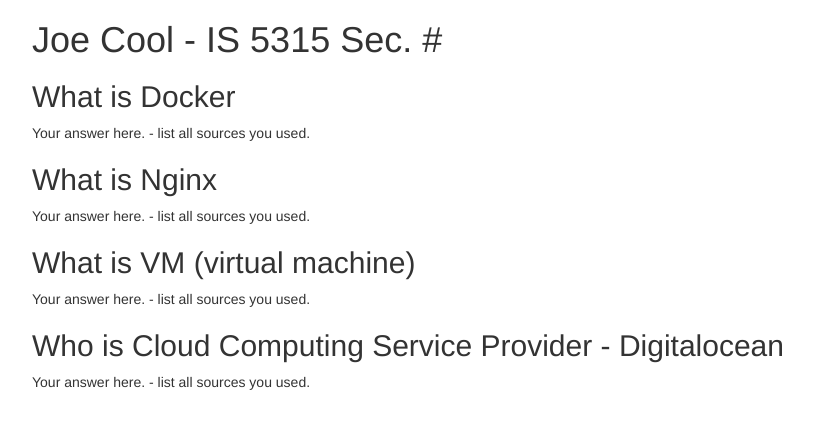
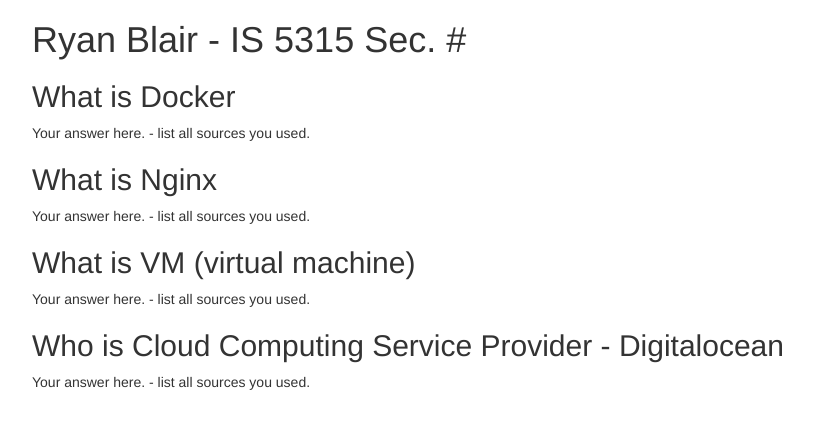
Before and after one commit to blairr1/5315, a plain HTML site: page index.html in a window 1280 px wide. Shown: the whole page, without its empty margins (38-851 px from the left). Drawn offline with nearby package versions, Linux system fonts and the light colour scheme.

Commit message:
Test Update

```diff
--- a/index.html
+++ b/index.html
@@ -5,7 +5,7 @@
   </head>
   <body>
     <div class="container">
-      <h1>Joe Cool - IS 5315 Sec. #</h1>
+      <h1>Ryan Blair - IS 5315 Sec. #</h1>
       <h2>What is Docker</h2>
       <p>Your answer here. - list all sources you used.</p>
       <h2>What is Nginx</h2>
```
